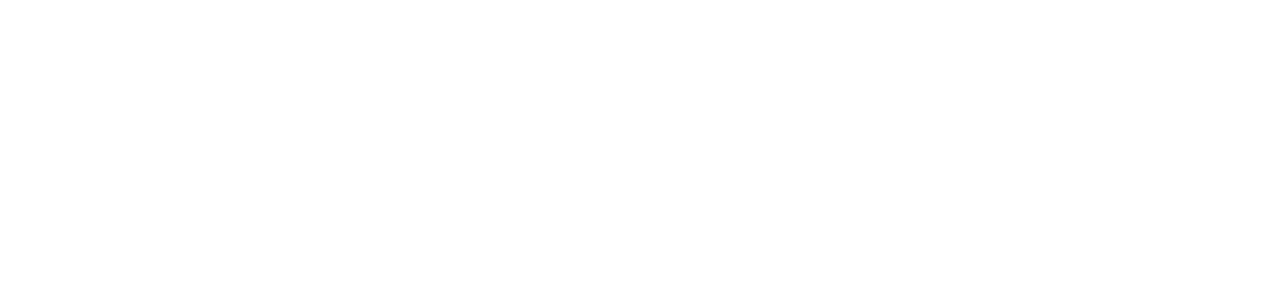
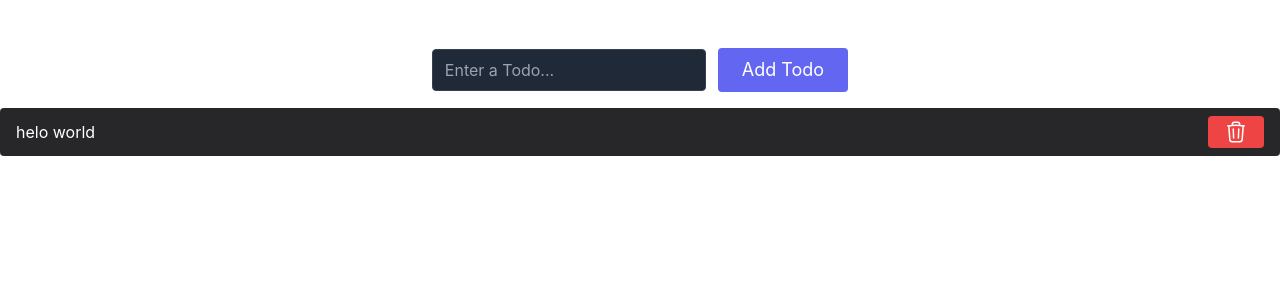
Before and after one commit to nandan95/react-redux-toolkit, a React (Create React App) app: page / in a window 1280 px wide. Shown: the top 300 px of the page. Built offline with nearby package versions, Linux system fonts and the light colour scheme.

Commit message:
redux toolkit implementation

```diff
--- a/package.json
+++ b/package.json
@@ -3,11 +3,13 @@
   "version": "0.1.0",
   "private": true,
   "dependencies": {
+    "@reduxjs/toolkit": "^2.2.7",
     "@testing-library/jest-dom": "^5.17.0",
     "@testing-library/react": "^13.4.0",
     "@testing-library/user-event": "^13.5.0",
     "react": "^18.2.0",
     "react-dom": "^18.2.0",
+    "react-redux": "^9.1.2",
     "react-scripts": "5.0.1",
     "web-vitals": "^2.1.4"
   },
@@ -34,5 +36,8 @@
       "last 1 firefox version",
       "last 1 safari version"
     ]
+  },
+  "devDependencies": {
+    "tailwindcss": "^3.4.11"
   }
 }
--- a/src/App.js
+++ b/src/App.js
@@ -1,10 +1,12 @@
 
 import './App.css';
-
+import AddTodo from './components/AddTodo';
+import Todos from './components/Todos';
 function App() {
   return (
     <div className="App">
-
+      <AddTodo/>
+      <Todos/>
     </div>
   );
 }
--- /dev/null
+++ b/src/Helper/reduxstore/reduxslice.js
@@ -0,0 +1,30 @@
+import { createSlice , nanoid } from "@reduxjs/toolkit";
+
+const initialState = {
+    todos: [{id: 1 , text:'helo world'}]
+}
+
+
+export const todoSlice = createSlice(
+{
+    name : 'todo',
+    initialState,
+    reducers:{
+        addTodo: (state,action)=>{
+            const todo ={
+                id:nanoid(),
+                text:action.payload
+            }
+            state.todos.push(todo);
+        },
+        removeTodo: (state, action)=>{
+            state.todos = state.todos.filter(todo=>
+                todo.id !== action.payload)
+        },
+
+    }
+}
+)
+
+export const {addTodo , removeTodo} = todoSlice.actions;
+export default todoSlice.reducer;
--- /dev/null
+++ b/src/Helper/reduxstore/store.js
@@ -0,0 +1,7 @@
+import { configureStore } from "@reduxjs/toolkit";
+import  todoSlicereducer  from "./reduxslice";
+const store = configureStore({
+    reducer:todoSlicereducer
+});
+
+export default store;
--- /dev/null
+++ b/src/components/AddTodo.js
@@ -0,0 +1,33 @@
+import React, {useState} from 'react'
+import {useDispatch} from 'react-redux'
+import { addTodo } from '../Helper/reduxstore/reduxslice';
+
+function AddTodo() {
+const [input , setInput] = useState('');
+ const dispatch = useDispatch();
+
+ const addTodoHandler =(e)=>{
+      e.preventDefault();
+    dispatch(addTodo(input));
+    setInput('')
+ }
+  return (
+    <form onSubmit={addTodoHandler} className="space-x-3 mt-12">
+      <input
+        type="text"
+        className="bg-gray-800 rounded border border-gray-700 focus:border-indigo-500 focus:ring-2 focus:ring-indigo-900 text-base outline-none text-gray-100 py-1 px-3 leading-8 transition-colors duration-200 ease-in-out"
+        placeholder="Enter a Todo..."
+        value={input}
+        onChange={(e) => setInput(e.target.value)}
+      />
+      <button
+        type="submit"
+        className="text-white bg-indigo-500 border-0 py-2 px-6 focus:outline-none hover:bg-indigo-600 rounded text-lg"
+      >
+        Add Todo
+      </button>
+    </form>
+  )
+}
+
+export default AddTodo
--- /dev/null
+++ b/src/components/Todos.js
@@ -0,0 +1,45 @@
+import React from "react";
+import { useSelector ,useDispatch } from "react-redux";
+import { removeTodo } from "../Helper/reduxstore/reduxslice";
+function Todos(){
+  const todos =  useSelector(state=>state.todos);
+  const dispatch = useDispatch();
+    return(<>
+    <ul>
+
+
+    {
+        todos.map(todo=>
+            <li
+            className="mt-4 flex justify-between items-center bg-zinc-800 px-4 py-2 rounded"
+            key={todo.id}
+          >
+            <div className='text-white'>{todo.text}</div>
+            <button
+             onClick={() => dispatch(removeTodo(todo.id))}
+              className="text-white bg-red-500 border-0 py-1 px-4 focus:outline-none hover:bg-red-600 rounded text-md"
+            >
+              <svg
+                xmlns="http://www.w3.org/2000/svg"
+                fill="none"
+                viewBox="0 0 24 24"
+                strokeWidth={1.5}
+                stroke="currentColor"
+                className="w-6 h-6"
+              >
+                <path
+                  strokeLinecap="round"
+                  strokeLinejoin="round"
+                  d="M14.74 9l-.346 9m-4.788 0L9.26 9m9.968-3.21c.342.052.682.107 1.022.166m-1.022-.165L18.16 19.673a2.25 2.25 0 01-2.244 2.077H8.084a2.25 2.25 0 01-2.244-2.077L4.772 5.79m14.456 0a48.108 48.108 0 00-3.478-.397m-12 .562c.34-.059.68-.114 1.022-.165m0 0a48.11 48.11 0 013.478-.397m7.5 0v-.916c0-1.18-.91-2.164-2.09-2.201a51.964 51.964 0 00-3.32 0c-1.18.037-2.09 1.022-2.09 2.201v.916m7.5 0a48.667 48.667 0 00-7.5 0"
+                />
+              </svg>
+            </button>
+          </li>
+        )
+    }
+    </ul>
+    </>
+
+    )
+}
+export default Todos;
--- a/src/index.css
+++ b/src/index.css
@@ -11,3 +11,7 @@
   font-family: source-code-pro, Menlo, Monaco, Consolas, 'Courier New',
     monospace;
 }
+
+@tailwind base;
+@tailwind components;
+@tailwind utilities;
--- /dev/null
+++ b/tailwind.config.js
@@ -0,0 +1,10 @@
+/** @type {import('tailwindcss').Config} */
+module.exports = {
+  content: [
+     "./src/**/*.{js,jsx,ts,tsx}",
+  ],
+  theme: {
+    extend: {},
+  },
+  plugins: [],
+}
```
Also changed, not shown: src/index.js (+4 -3 lines), 1 other file (tests, documents, lock files or other folders).
